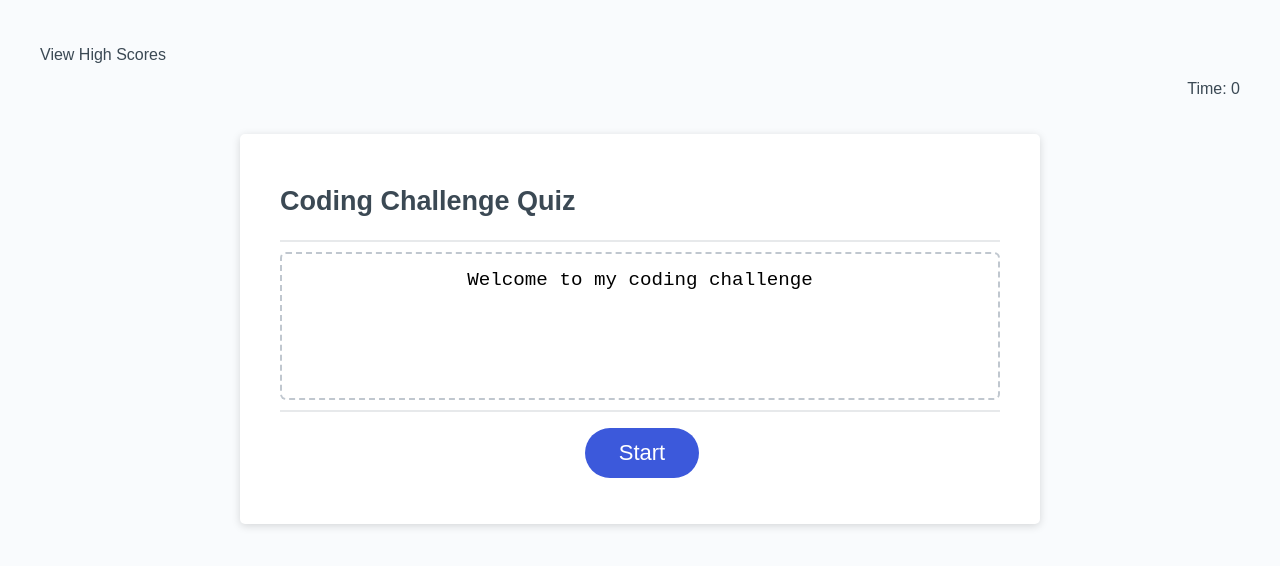
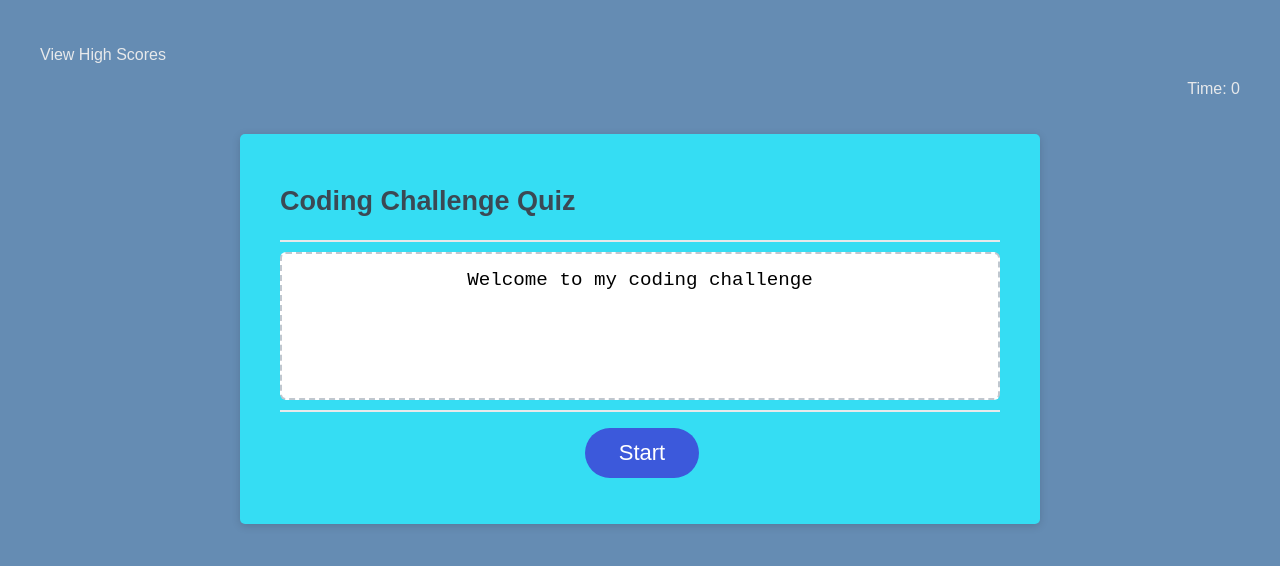
Before and after one commit to ninobrown585/Code-Quiz, a plain HTML site: page index.html in a window 1280 px wide. Drawn offline with Linux system fonts and the light colour scheme.

Commit message:
Updated css and html code

```diff
--- a/assetts/css/style.css
+++ b/assetts/css/style.css
@@ -14,7 +14,7 @@ body,
 
 body {
   font-family: sans-serif;
-  background-color: #f9fbfd;
+  background-color: #658cb3;
 }
 
 .wrapper {
@@ -27,14 +27,14 @@ header {
   text-align: center;
   padding: 20px;
   padding-top: 0px;
-  color: hsl(206, 17%, 28%);
+  color: #e7e9eb;
 }
 .high-score{
     text-align: left;
 }
 
 .card {
-  background-color: hsl(0, 0%, 100%);
+  background-color: hsl(187, 89%, 58%);
   border-radius: 5px;
   border-width: 1px;
   box-shadow: rgba(0, 0, 0, 0.15) 0px 2px 8px 0px;
```
